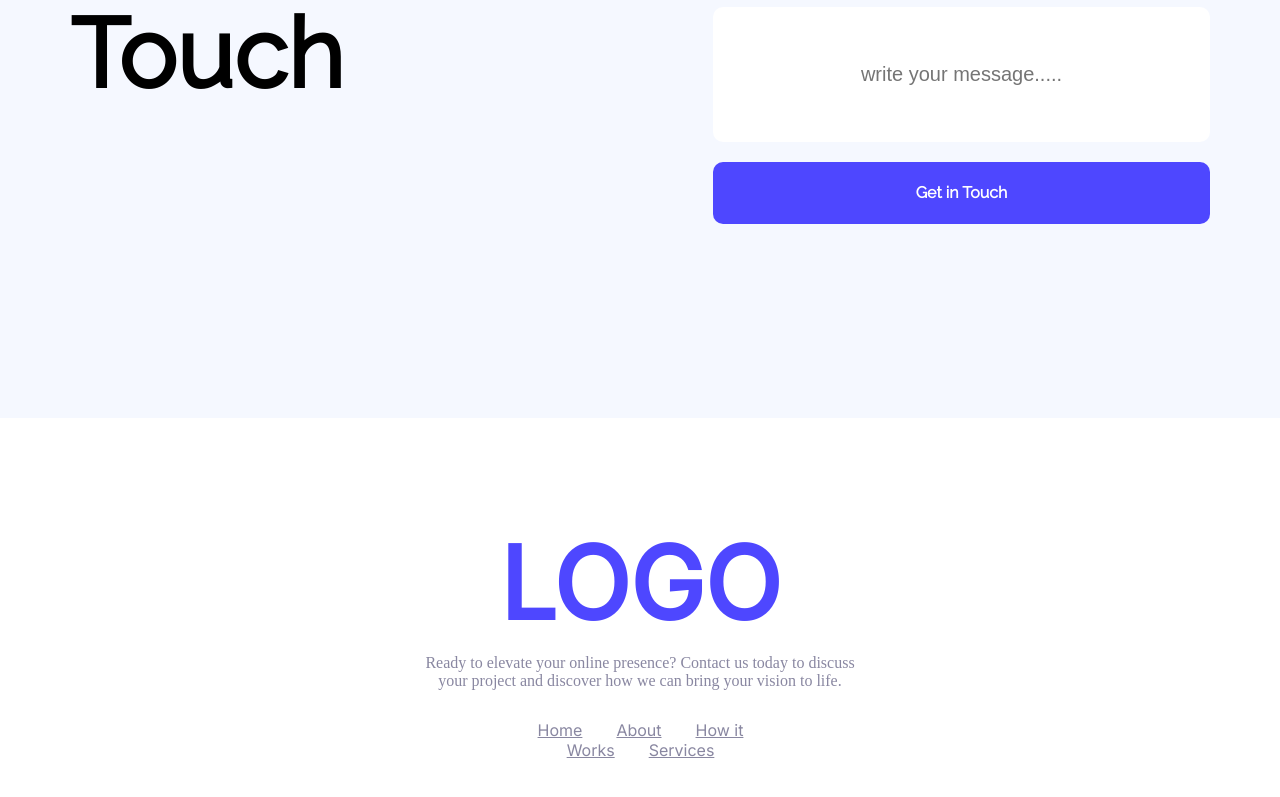
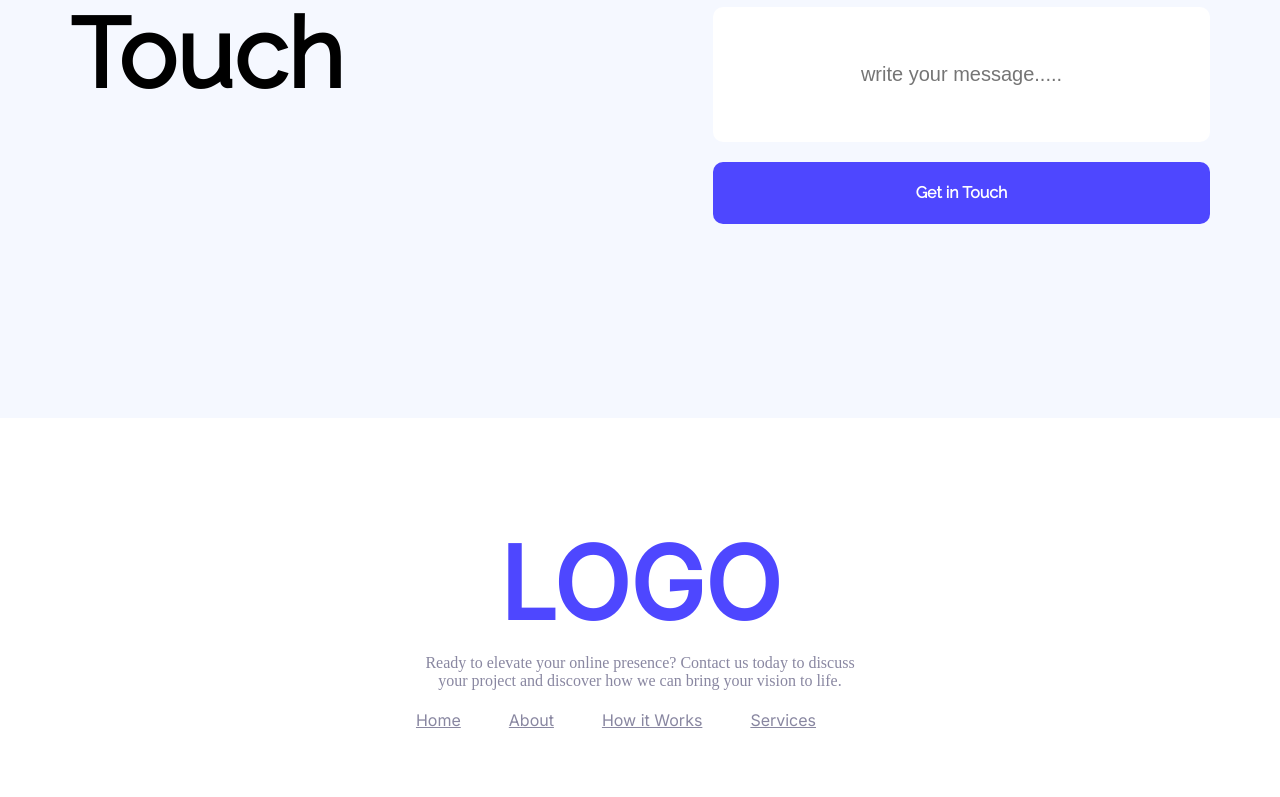
Before and after one commit to noruzzaman-rahat/web-template-for-Agencies, a plain HTML site: page index.html in a window 1280 px wide. Shown: the part 3352-4149 px from the top of the page. Drawn offline with Linux system fonts and the light colour scheme.

Commit message:
update index.html file

```diff
--- a/index.html
+++ b/index.html
@@ -145,11 +145,18 @@
         </div>
 
         <div class="nav-links">
-            <a style="margin-right: 30px;" href="url">Home</a>
-             <a style="margin-right: 30px" href="url">About</a>
-              <a style="margin-right: 30px" href="url">How it Works</a>
-               <a href="url">Services</a>
-
+            <div>
+                <a href="url">Home</a>
+            </div>
+            <div>
+               <a href="url">About</a>
+            </div>
+            <div>
+                 <a href="url">How it Works</a>
+            </div>
+            <div>
+                 <a href="url">Services</a>
+            </div>
         <div>
     </footer>
 </body>
--- a/styles/styles.css
+++ b/styles/styles.css
@@ -323,11 +323,8 @@ a{
     color: rgb(137, 135, 161);
 }
 .nav-links{
-    display: inline-block;
-    text-align: center;
-    justify-content:space-between;
-    margin: 10px;
-    padding-left: 520px;
-    padding-right: 519px;
-    padding-bottom: 103px;
+    display: flex;
+    justify-content: center;
+    gap: 48px;
+
 }
```
